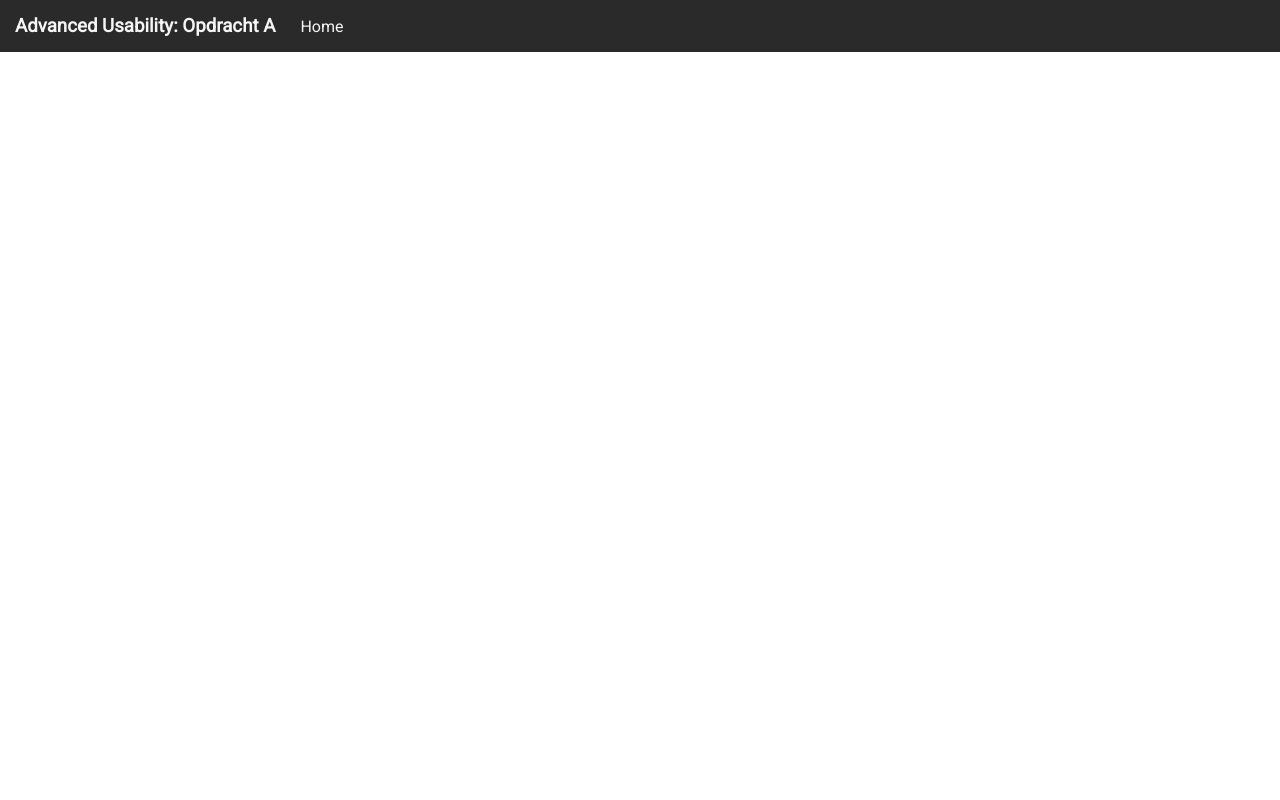
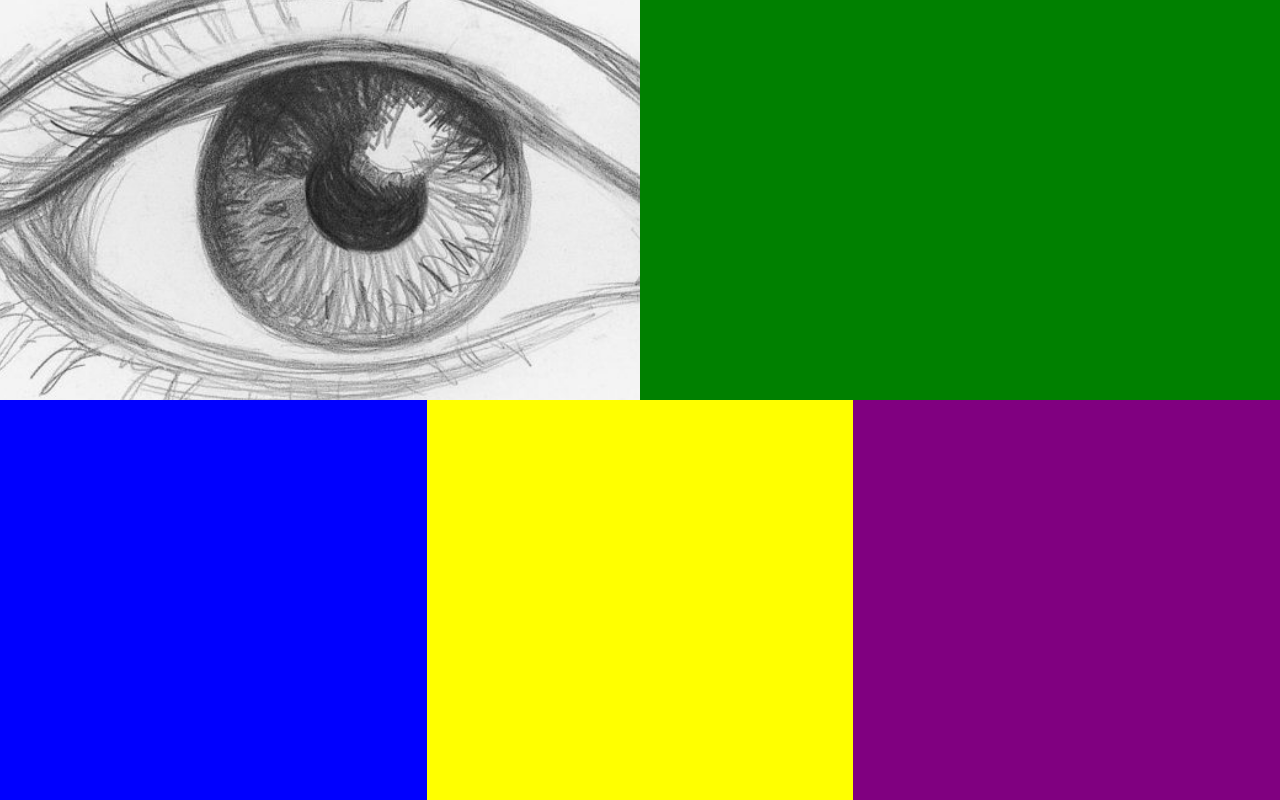
Before and after one commit to elertan/advanced-usability-opdracht-a, a React (Create React App) app in the folder app/: page / in a window 1280 px wide. Built offline with nearby package versions, Linux system fonts and the light colour scheme.

Commit message:
Base + eyes

```diff
--- a/app/public/stylesheet.css
+++ b/app/public/stylesheet.css
@@ -8,4 +8,10 @@
 body {
     font-family: 'Roboto', sans-serif;
     min-height: 100vh;
+    background-color: #8ed2ff;
 }
+
+#root {
+    min-height: 100vh;
+    display: flex;
+}
--- a/app/src/components/App.tsx
+++ b/app/src/components/App.tsx
@@ -3,6 +3,7 @@ import {Navbar, NavbarTitle, NavItem, NavItemsContainer, Root} from "./styles";
 import {Route, Router} from "react-router";
 import {createBrowserHistory} from 'history'
 import IndexScreen from "../screens/Index";
+import eyeImgSrc from "../assets/images/eye.png";
 
 const history = createBrowserHistory();
 
@@ -10,12 +11,12 @@ const App: React.FC = () => {
   return (
     <Router history={history}>
       <Root>
-        <Navbar>
-          <NavbarTitle>Advanced Usability: Opdracht A</NavbarTitle>
-          <NavItemsContainer>
-            <NavItem to="/">Home</NavItem>
-          </NavItemsContainer>
-        </Navbar>
+        {/*<Navbar>*/}
+        {/*  <NavbarTitle>Advanced Usability: Opdracht A</NavbarTitle>*/}
+        {/*  <NavItemsContainer>*/}
+        {/*    <NavItem to="/">Home</NavItem>*/}
+        {/*  </NavItemsContainer>*/}
+        {/*</Navbar>*/}
         <Route exact path="/" component={IndexScreen}/>
       </Root>
     </Router>
--- a/app/src/components/styles.ts
+++ b/app/src/components/styles.ts
@@ -2,6 +2,7 @@ import styled from "styled-components";
 import {NavLink} from "react-router-dom";
 
 export const Root = styled.div`
+  flex: 1;
   display: flex;
   flex-direction: column;
 `;
--- a/app/src/screens/Index/index.tsx
+++ b/app/src/screens/Index/index.tsx
@@ -1,9 +1,30 @@
 import * as React from "react";
-import {Root} from "./styles";
+import {BrainItem, EyeItem, GestureItem, Item, MotionItem, Root, Row, VoiceItem} from "./styles";
+
+import eyeImageSrc from "../../assets/images/eye.png";
 
 const IndexScreen: React.FC = () => {
   return (
     <Root>
+      <Row>
+        <Item>
+          <EyeItem style={{ backgroundImage: `url(${eyeImageSrc})` }}></EyeItem>
+        </Item>
+        <Item>
+          <BrainItem></BrainItem>
+        </Item>
+      </Row>
+      <Row>
+        <Item>
+          <VoiceItem></VoiceItem>
+        </Item>
+        <Item>
+          <GestureItem></GestureItem>
+        </Item>
+        <Item>
+          <MotionItem></MotionItem>
+        </Item>
+      </Row>
     </Root>
   )
 };
--- a/app/src/screens/Index/styles.ts
+++ b/app/src/screens/Index/styles.ts
@@ -1,3 +1,52 @@
+import * as React from "react";
 import styled from "styled-components";
 
-export const Root = styled.div``;
+export const Root = styled.div`
+  flex: 1;
+  display: flex;
+  flex-direction: column;
+`;
+
+export const Row = styled.div`
+  flex: 1;
+  display: flex;
+`;
+
+const BaseItem = styled.div`
+  flex: 1;
+  background-position: center;
+  background-repeat: no-repeat;
+  background-size: cover;
+  transition: transform 0.3s ease-in-out;
+
+  &:hover {
+    transform: scale(1.2);
+  }
+`;
+
+export const Item = styled.div`
+  flex: 1;
+  display: flex;
+  overflow: hidden;
+`;
+
+export const EyeItem = styled(BaseItem)`
+  //background-color: red;
+`;
+
+export const BrainItem = styled(BaseItem)`
+  background-color: green;
+`;
+
+export const VoiceItem = styled(BaseItem)`
+  background-color: blue;
+`;
+
+export const GestureItem = styled(BaseItem)`
+  background-color: yellow;
+`;
+
+
+export const MotionItem = styled(BaseItem)`
+  background-color: purple;
+`;
```
Also changed, not shown: app/src/assets/images/eye.png (added).
